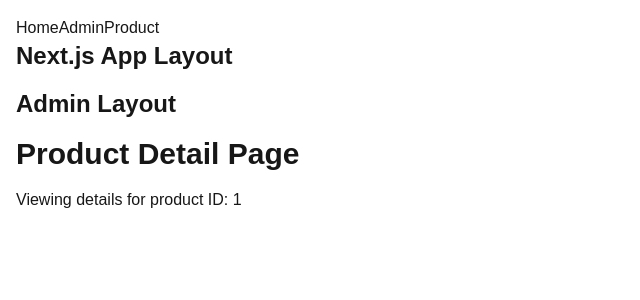
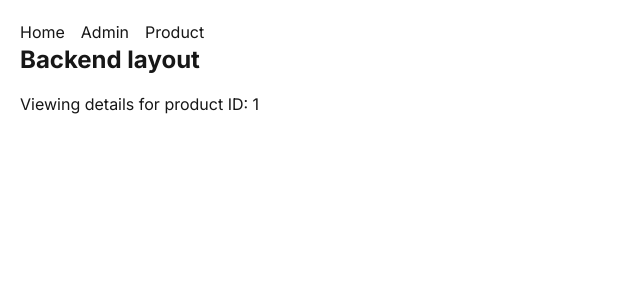
Before and after one commit to zakzaks/learning-next, a Next.js app: page /admin/product/1 in a window 1280 px wide. Shown: the top 300 px of the page, without its empty margins (0-640 px from the left). Built offline with nearby package versions, Linux system fonts and the light colour scheme.

Commit message:
group routing

```diff
--- a/app/admin/page.tsx
+++ b/app/(backend)/admin/page.tsx
@@ -1,7 +1,6 @@
 export default function AdminPage() {
 	return (
 		<>
-			<h1 className="text-3xl font-bold mb-4">Admin Page</h1>
 			<p>This is the admin page content.</p>
 		</>
 	);
--- a/app/admin/product/[id]/page.tsx
+++ b/app/(backend)/admin/product/[id]/page.tsx
@@ -7,7 +7,6 @@
 	console.log(id);
 	return (
 		<>
-			<h1 className="text-3xl font-bold mb-4">Product Detail Page</h1>
 			<p>Viewing details for product ID: {id}</p>
 		</>
 	);
--- a/app/admin/product/page.tsx
+++ b/app/(backend)/admin/product/page.tsx
@@ -1,7 +1,6 @@
 export default function ProductPage() {
 	return (
 		<>
-			<h1 className="text-3xl font-bold mb-4">Product Page</h1>
 			<p>This is the product page content.</p>
 		</>
 	);
--- /dev/null
+++ b/app/(backend)/layout.tsx
@@ -0,0 +1,12 @@
+export default function RootLayout({
+	children,
+}: {
+	children: React.ReactNode;
+}) {
+	return (
+		<>
+			<h3 className="text-2xl font-bold mb-4"> Backend layout</h3>
+			{children}
+		</>
+	);
+}
--- /dev/null
+++ b/app/(backend)/user/page.tsx
@@ -0,0 +1,7 @@
+export default function UserPage() {
+	return (
+		<>
+			<p>This is the user page content.</p>
+		</>
+	);
+}
--- a/app/admin/layout.tsx
+++ /dev/null
@@ -1,14 +0,0 @@
-export default function RootLayout({
-	children,
-}: {
-	children: React.ReactNode;
-}) {
-	return (
-		<html lang="en">
-			<body className="p-4 w-full h-full">
-				<h3 className="text-2xl font-bold mb-4">Admin Layout</h3>
-				{children}
-			</body>
-		</html>
-	);
-}
--- a/app/layout.tsx
+++ b/app/layout.tsx
@@ -1,6 +1,11 @@
 import { Metadata } from "next";
 import "./globals.css";
+import { Inter } from "next/font/google";
 import Link from "next/link";
+
+const fontSans = Inter({
+	subsets: ["latin"],
+});
 
 export const metadata: Metadata = {
 	title: "Create Next App",
@@ -14,13 +19,18 @@
 }>) {
 	return (
 		<html lang="en">
-			<body className="p-4 w-full h-full">
+			<body className={`p-5 ${fontSans.className}`}>
 				<nav>
-					<Link href="/">Home</Link>
-					<Link href="/admin">Admin</Link>
-					<Link href="/admin/product">Product</Link>
+					<Link className="mr-4 cursor-pointer" href="/">
+						Home
+					</Link>
+					<Link className="mr-4 cursor-pointer" href="/admin">
+						Admin
+					</Link>
+					<Link className="mr-4 cursor-pointer" href="/admin/product">
+						Product
+					</Link>
 				</nav>
-				<h3 className="text-2xl font-bold mb-4">Next.js App Layout</h3>
 				{children}
 			</body>
 		</html>
```
Also changed, not shown: app/homepage/page.tsx (renamed from app/dashboard/page.tsx).
